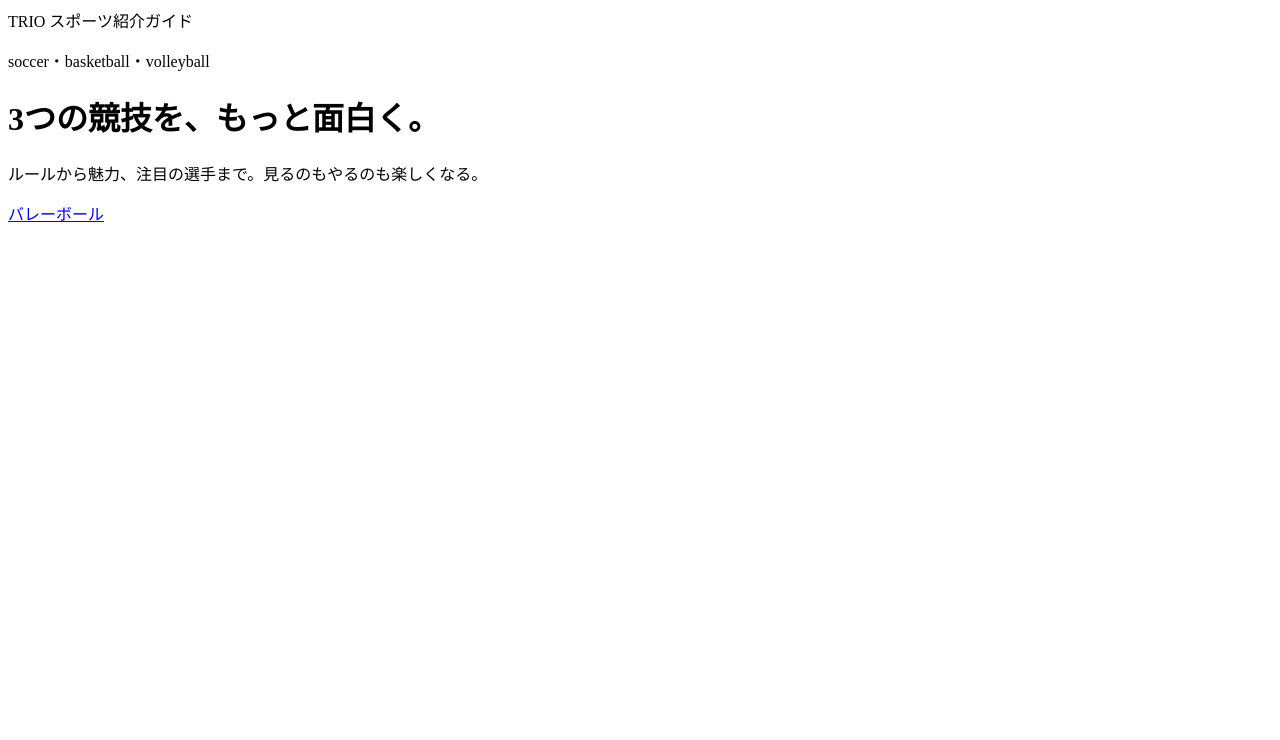
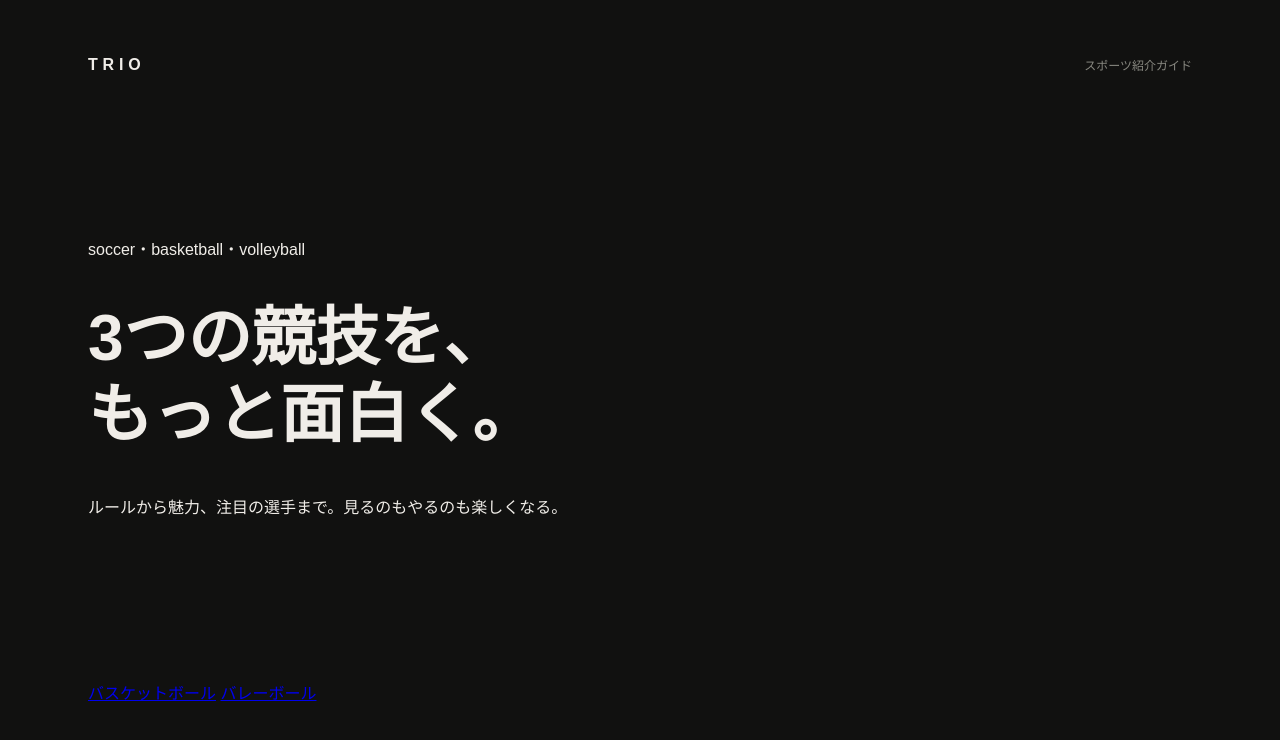
Before and after one commit to 1f10260024/cs1-2026-class1-team4-project, a plain HTML site: page index.html in a window 1280 px wide. Drawn offline with Linux system fonts and the light colour scheme.

Commit message:
ホーム途中まで

```diff
--- a/css/style.css
+++ b/css/style.css
@@ -0,0 +1,38 @@
+:root{
+    --bg:#111110;
+    --text: #f0ede8;
+    --muted: #888880;
+}
+
+body {
+  background: var(--bg);
+  color: var(--text);
+  font-family: sans-serif;
+  height: 100vh;
+  display: flex;
+  flex-direction: column;
+  padding: 48px 80px;
+}
+
+header {
+  display: flex;
+  justify-content: space-between;
+}
+
+.logo {
+  font-weight: bold; letter-spacing: 0.3em;
+}
+.site-label {
+  color: var(--muted); font-size: 12px;
+}
+
+main {
+  flex: 0.8;
+  display: flex;
+  flex-direction: column;
+  justify-content: center;
+}
+
+h1 {
+  font-size: 64px; font-weight: 900; line-height: 1.2; margin: 24px 0;
+  }
--- a/index.html
+++ b/index.html
@@ -13,12 +13,12 @@
   </header>
   <main>
     <p>soccer・basketball・volleyball</p>
-    <h1>3つの競技を、もっと面白く。</h1>
+    <h1>3つの競技を、<br>もっと面白く。</h1>
     <p>ルールから魅力、注目の選手まで。見るのもやるのも楽しくなる。</p>
   </main>
   <nav>
     <a href="soccer.html"></a>
-    <a href="basket.html"></a>
+    <a href="basket.html">バスケットボール</a>
     <a href="volley.html">バレーボール</a>
   </nav>
 </body>
```
